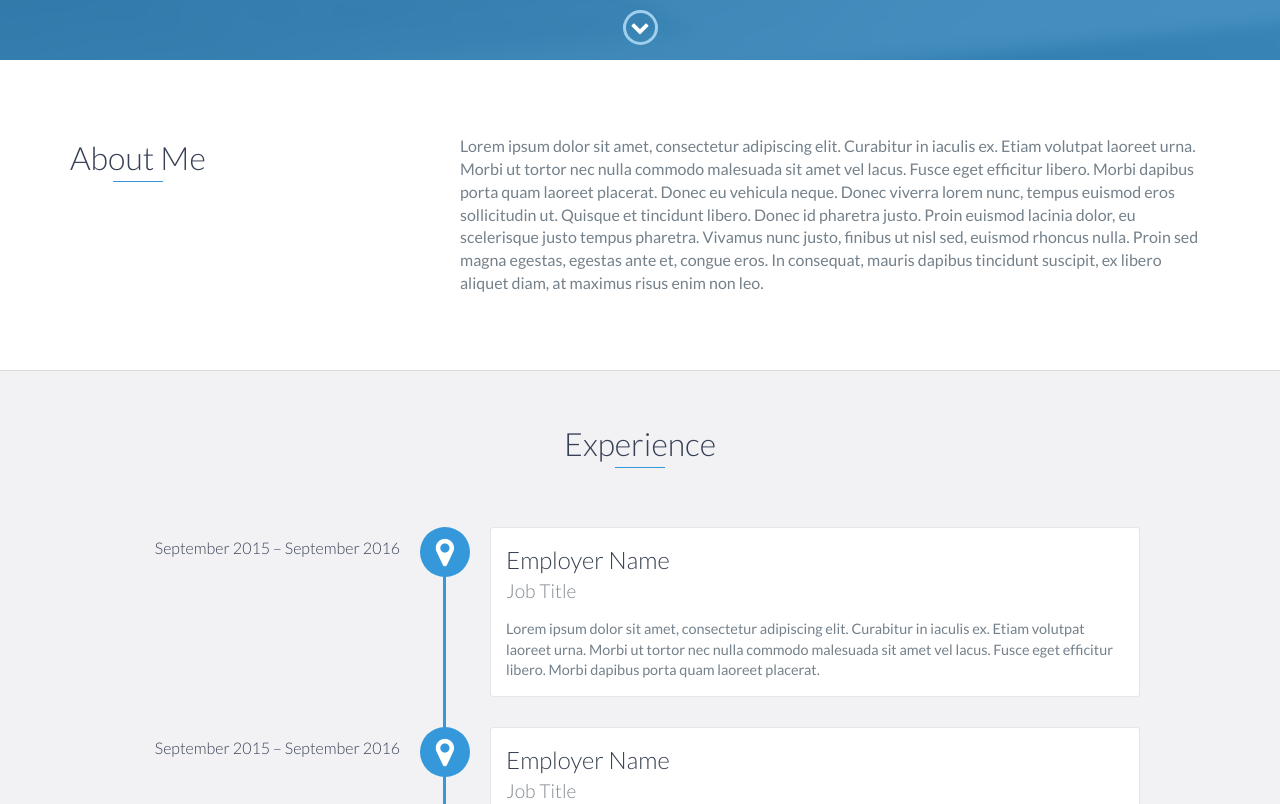
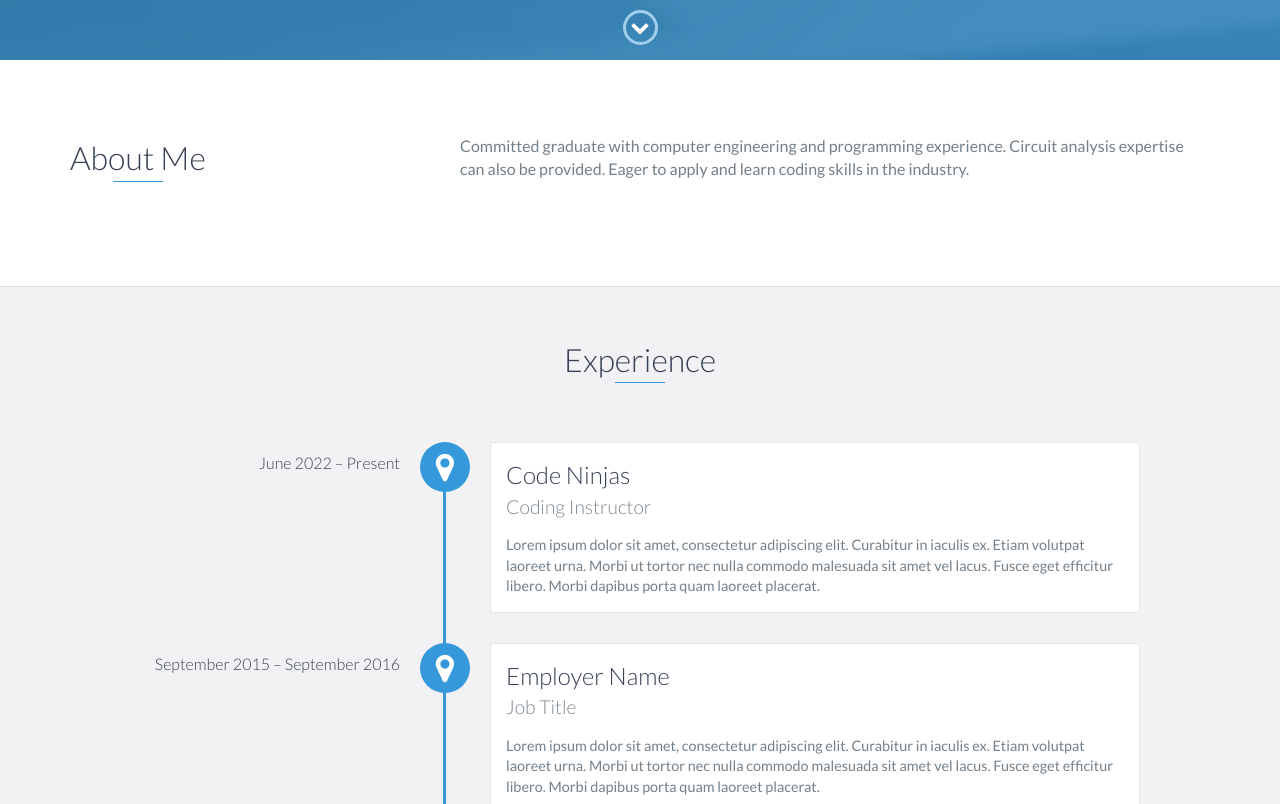
Before and after one commit to autosonic7/devportfolio-master, a website: page index.html in a window 1280 px wide. Shown: the part 740-1544 px from the top of the page. Drawn offline with nearby package versions, Linux system fonts and the light colour scheme.

Commit message:
Added current job

```diff
--- a/index.html
+++ b/index.html
@@ -73,9 +73,8 @@
                 </div>
                 <div class="col-md-8">
                     <p>
-                        Lorem ipsum dolor sit amet, consectetur adipiscing elit. Curabitur in iaculis ex. Etiam volutpat laoreet urna. Morbi ut tortor nec nulla commodo malesuada sit amet vel lacus. Fusce eget efficitur libero. Morbi dapibus porta quam laoreet placerat. Donec
-                        eu vehicula neque. Donec viverra lorem nunc, tempus euismod eros sollicitudin ut. Quisque et tincidunt libero. Donec id pharetra justo. Proin euismod lacinia dolor, eu scelerisque justo tempus pharetra. Vivamus nunc justo, finibus
-                        ut nisl sed, euismod rhoncus nulla. Proin sed magna egestas, egestas ante et, congue eros. In consequat, mauris dapibus tincidunt suscipit, ex libero aliquet diam, at maximus risus enim non leo.
+                        Committed graduate with computer engineering and programming experience.
+                        Circuit analysis expertise can also be provided. Eager to apply and learn coding skills in the industry.
                     </p>
                 </div>
             </div>
@@ -86,9 +85,9 @@
     <div id="experience" class="background-alt">
         <h2 class="heading">Experience</h2>
         <div id="experience-timeline">
-            <div data-date="September 2015 – September 2016">
-                <h3>Employer Name</h3>
-                <h4>Job Title</h4>
+            <div data-date="June 2022 – Present">
+                <h3>Code Ninjas</h3>
+                <h4>Coding Instructor</h4>
                 <p>
                     Lorem ipsum dolor sit amet, consectetur adipiscing elit. Curabitur in iaculis ex. Etiam volutpat laoreet urna. Morbi ut tortor nec nulla commodo malesuada sit amet vel lacus. Fusce eget efficitur libero. Morbi dapibus porta quam laoreet placerat.
                 </p>
```
